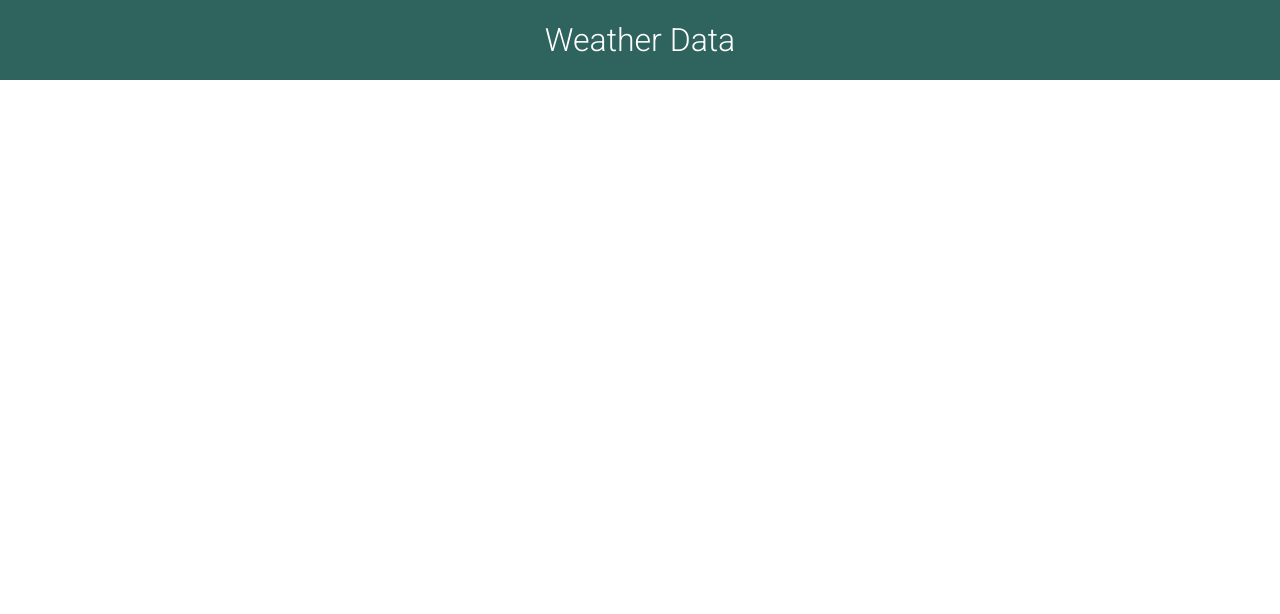
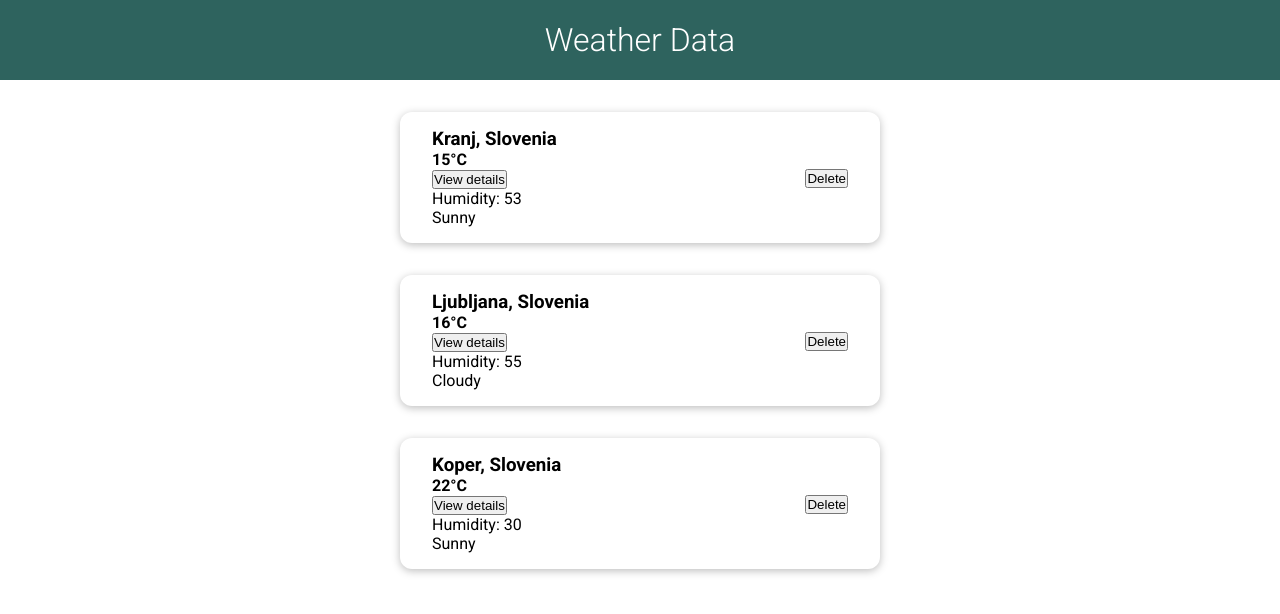
Before and after one commit to Luka85/WeatherData, a Vue app: page / in a window 1280 px wide. Shown: the top 614 px of the page. Built offline with nearby package versions, Linux system fonts and the light colour scheme.

Commit message:
add weather cards for different cities

```diff
--- a/src/App.vue
+++ b/src/App.vue
@@ -1,12 +1,17 @@
 <template>
   <the-header title="Weather Data"></the-header>
+  <weather-cities></weather-cities>
 </template>
 <script>
 import TheHeader from "./components/layout/TheHeader.vue";
-
+import WeatherCities from "./components/weather-data/WeatherCities.vue";
 export default {
   components: {
     TheHeader,
+    WeatherCities,
+  },
+  data() {
+    return {};
   },
 };
 </script>
--- /dev/null
+++ b/src/components/UI/BaseCard.vue
@@ -0,0 +1,20 @@
+import { slotFlagsText } from "@vue/shared";
+
+<template>
+  <div>
+    <slot></slot>
+  </div>
+</template>
+
+<style scoped>
+div {
+  display: flex;
+  justify-content: space-between;
+  align-items: center;
+  margin: 2rem auto;
+  max-width: 30rem;
+  border-radius: 12px;
+  box-shadow: 0 2px 8px rgba(0, 0, 0, 0.26);
+  padding: 1rem 2rem;
+}
+</style>
--- /dev/null
+++ b/src/components/weather-data/WeatherCities.vue
@@ -0,0 +1,49 @@
+<template>
+  <ul>
+    <weather-city
+      v-for="(station, index) in stations"
+      :key="index"
+      :city="station.city"
+      :country="station.country"
+      :temperature="station.temperature"
+      :humidity="station.humidity"
+      :description="station.description"
+    ></weather-city>
+  </ul>
+</template>
+
+<script>
+import WeatherCity from "./WeatherCity.vue";
+export default {
+  components: {
+    WeatherCity,
+  },
+  data() {
+    return {
+      stations: [
+        {
+          city: "Kranj",
+          country: "Slovenia",
+          temperature: 15,
+          humidity: 53,
+          description: "Sunny",
+        },
+        {
+          city: "Ljubljana",
+          country: "Slovenia",
+          temperature: 16,
+          humidity: 55,
+          description: "Cloudy",
+        },
+        {
+          city: "Koper",
+          country: "Slovenia",
+          temperature: 22,
+          humidity: 30,
+          description: "Sunny",
+        },
+      ],
+    };
+  },
+};
+</script>
--- /dev/null
+++ b/src/components/weather-data/WeatherCity.vue
@@ -0,0 +1,24 @@
+<template>
+  <li>
+    <base-card>
+      <template #default>
+        <header>
+          <h3>{{ city }}, {{ country }}</h3>
+          <h4>{{ temperature }}°C</h4>
+          <button>View details</button>
+          <p>Humidity: {{ humidity }}</p>
+          <p>{{ description }}</p>
+        </header>
+        <div>
+          <button>Delete</button>
+        </div>
+      </template>
+    </base-card>
+  </li>
+</template>
+
+<script>
+export default {
+  props: ["city", "country", "temperature", "humidity", "description", "id"],
+};
+</script>
--- a/src/main.js
+++ b/src/main.js
@@ -1,5 +1,7 @@
 import { createApp } from "vue";
 import App from "./App.vue";
+import BaseCard from "./components/UI/BaseCard.vue";
 
 const app = createApp(App);
+app.component("base-card", BaseCard);
 app.mount("#app");
```
